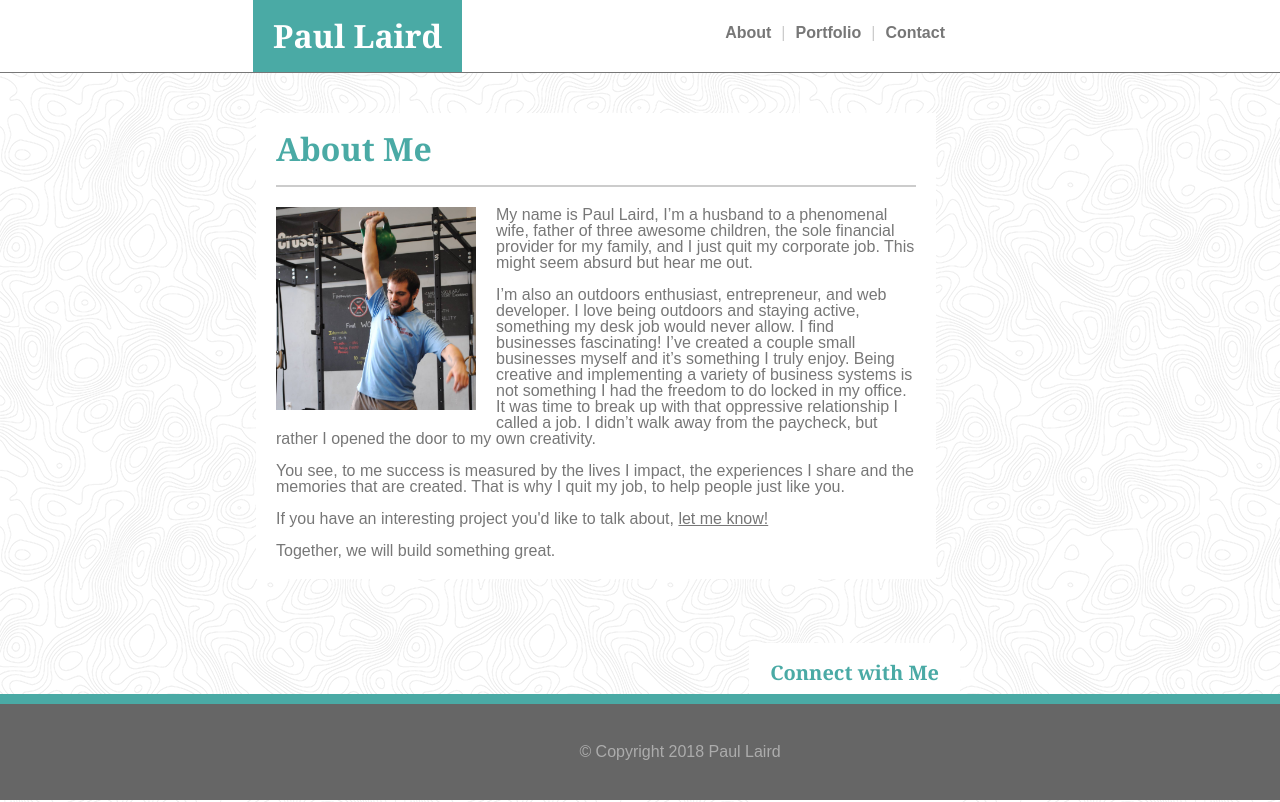
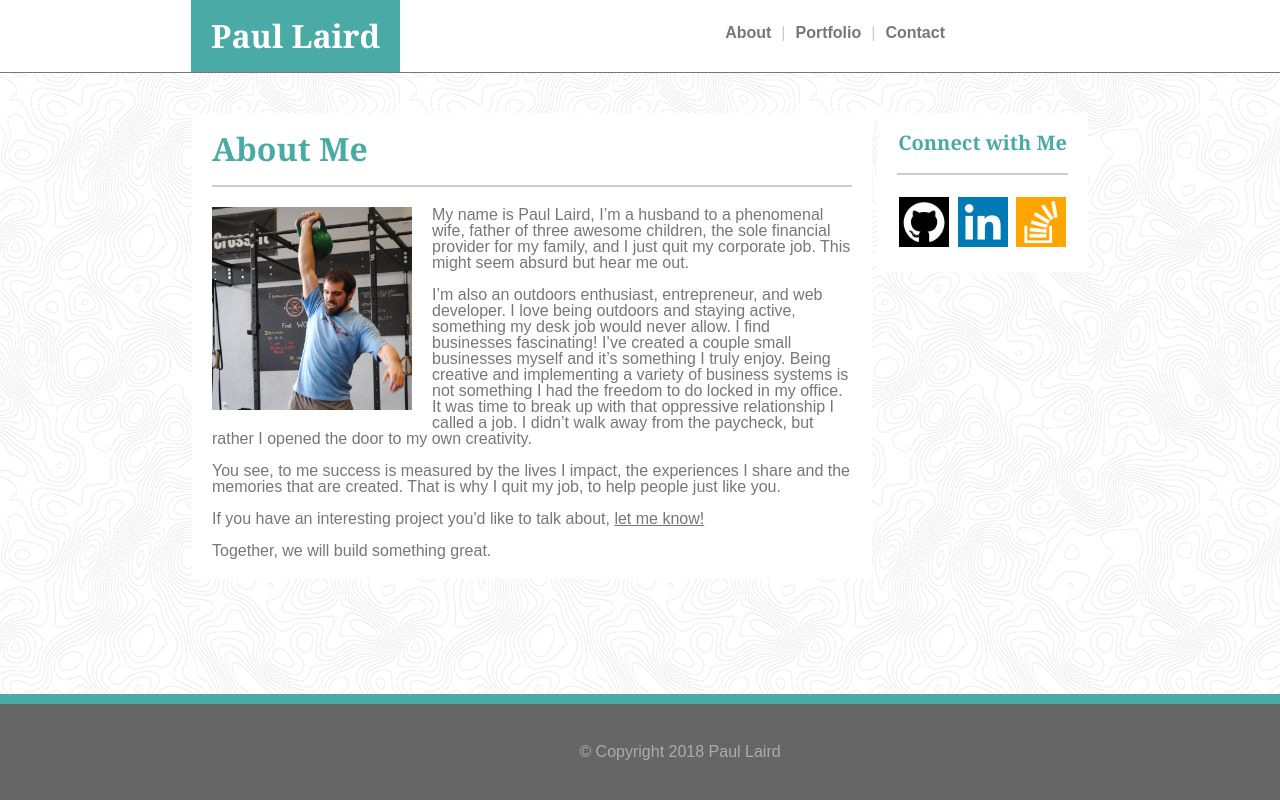
Before and after one commit to PaulLNH/PaulLNH.github.io, a plain HTML site: page index.html in a window 1280 px wide. Drawn offline with Linux system fonts and the light colour scheme.

Commit message:
tweaked some margins for smaller displays

```diff
--- a/assets/css/style.css
+++ b/assets/css/style.css
@@ -35,7 +35,7 @@ h2 {
   font-weight: bolder;
   background-color: #4aaaa5;
   color: white;
-  margin-left: 20%;
+  margin-left: 15%;
   padding: 20px;
   font-size: 2em;
   /* This sets the logo to the top of the screen and aligns it with the main element section */
@@ -106,7 +106,7 @@ li a:hover {
   /* adds a background color, sets the element to an inline block and adjusts the sizing. */
   background-color: #ffffff;
   padding: 20px;
-  margin-right: 25%;
+  margin-right: 15%;
   display: inline-block;
   text-align: center;
 }
@@ -167,7 +167,7 @@ footer {
   /* adds a background color, sets the element to an inline block and adjusts the sizing. */
   background-color: #ffffff;
   padding: 20px;
-  margin-left: 20%;
+  margin-left: 15%;
   margin-bottom: 5%;
   display: inline-block;
   align-content: center;
```
